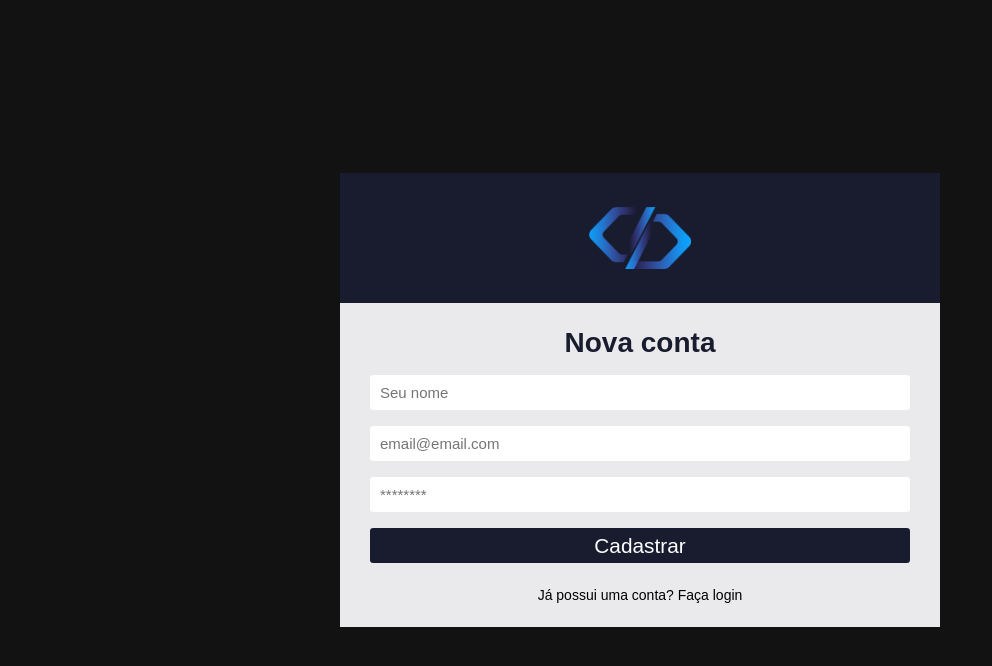
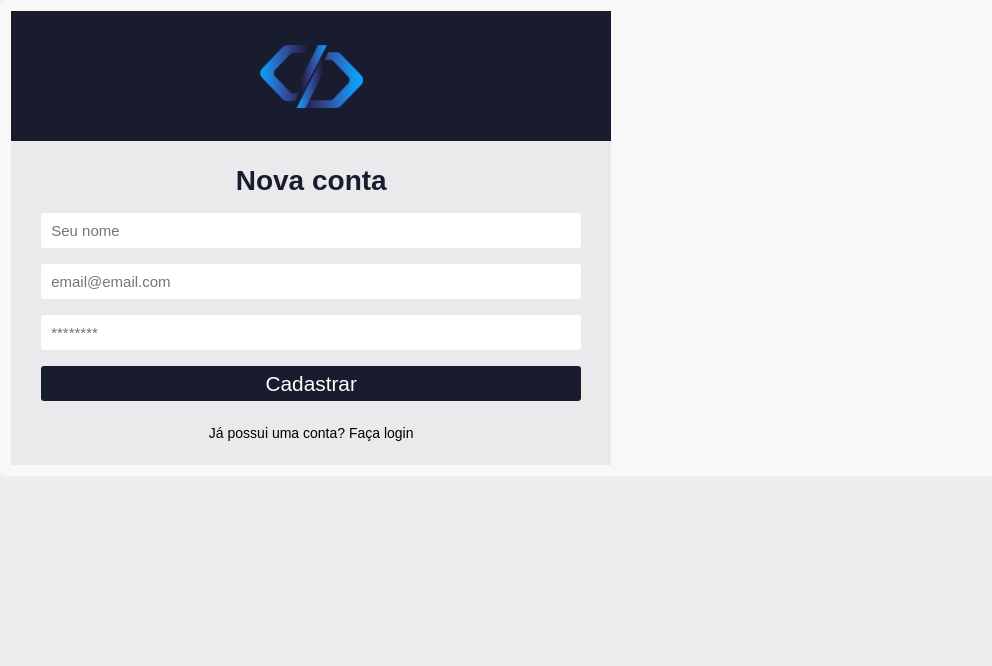
Before and after one commit to TomoriComAncora/chamados, a React (Vite) app: page /registrar in a window 1280 px wide. Shown: the top 666 px of the page, without its empty margins (0-992 px from the left). Built offline with nearby package versions, Linux system fonts and the light colour scheme.

Commit message:
Refactor: Trocando o nome de alguns estilos

```diff
--- a/src/pages/Perfil/Perfil.css
+++ b/src/pages/Perfil/Perfil.css
@@ -1,4 +1,4 @@
-.container-profile {
+.container {
   display: flex;
   background-color: #f8f8f8;
   border-radius: 5px;
--- a/src/pages/Perfil/index.jsx
+++ b/src/pages/Perfil/index.jsx
@@ -89,7 +89,7 @@ function Perfil() {
         <Titulo name={"Minha conta"}>
           <FiSettings size={25} />
         </Titulo>
-        <div className="container-profile">
+        <div className="container">
           <form className="form-profile" onSubmit={handleSalvar}>
             <label className="form-avatar">
               <span>
--- a/src/pages/SignIn/index.jsx
+++ b/src/pages/SignIn/index.jsx
@@ -18,7 +18,7 @@ function SignIn() {
   };
 
   return (
-    <div className="container">
+    <div className="container-center">
       <div className="login">
         <div className="login-area">
           <img src={logo} alt="logo" />
--- a/src/pages/SignIn/signin.css
+++ b/src/pages/SignIn/signin.css
@@ -1,4 +1,4 @@
-.container{
+.container-center{
     height: 100%;
     display: flex;
     justify-content: center;
```
